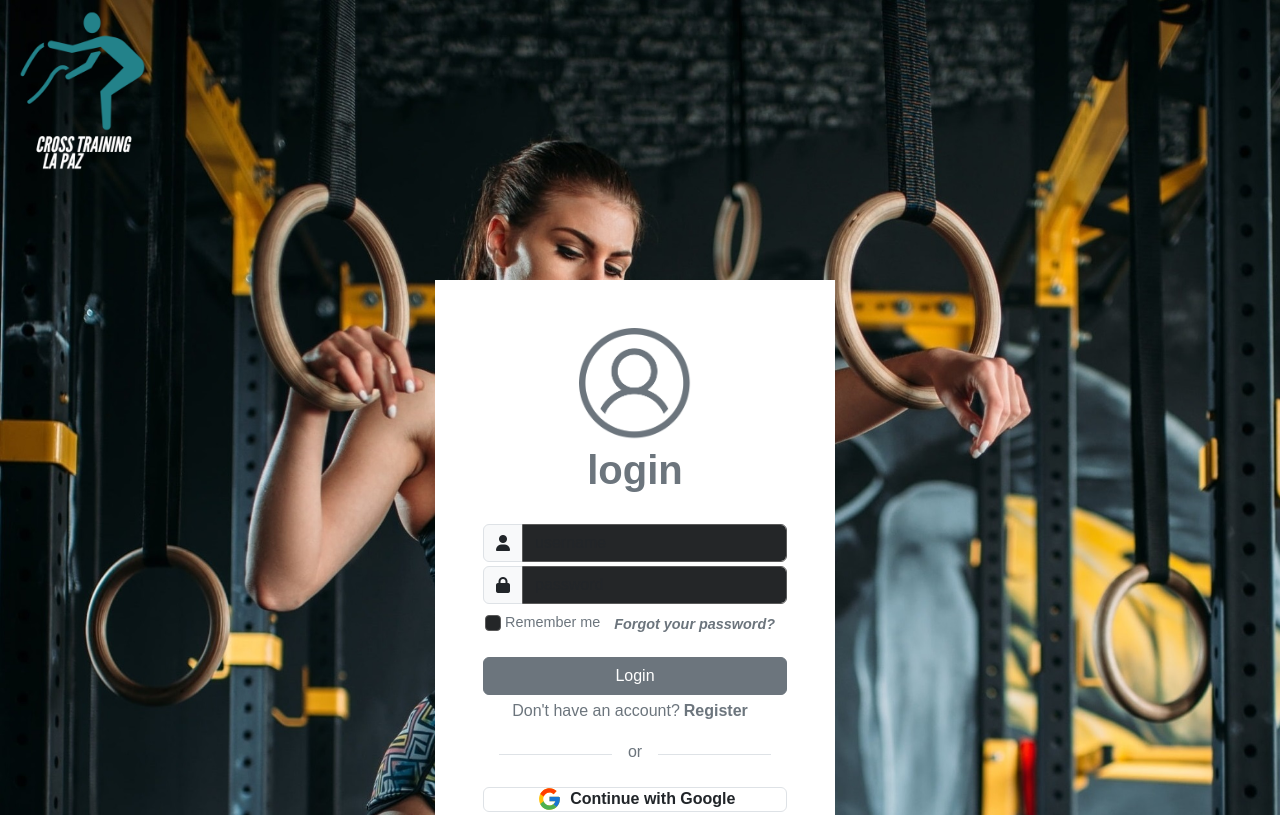
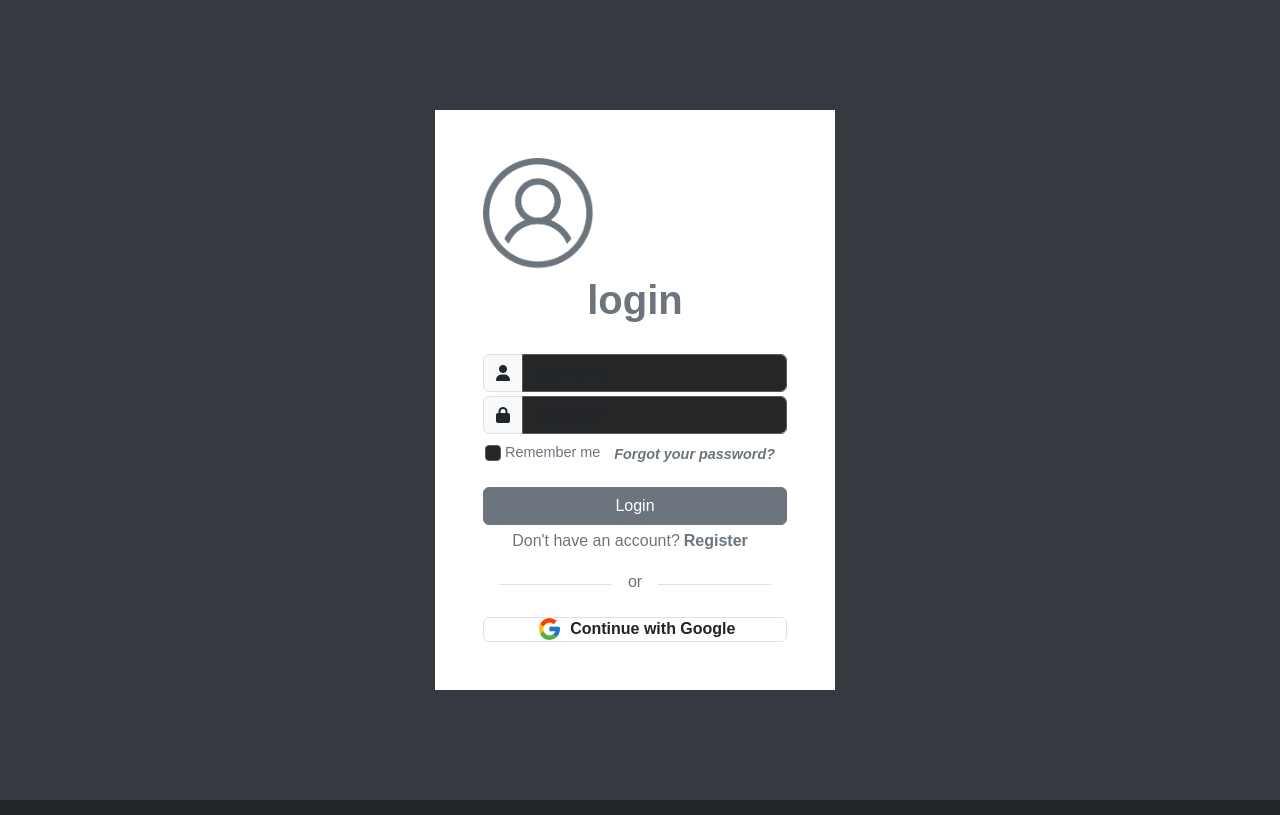
Before and after one commit to MatiazGz/Repo_Entrega, a plain HTML site: page iniciodesesion.html in a window 1280 px wide. Shown: the top 815 px of the page. Drawn offline with Linux system fonts and the light colour scheme.

Commit message:
probando estilos en inicio de sesion

```diff
--- a/css/style.css
+++ b/css/style.css
@@ -249,17 +249,3 @@ footer{
 .derechos p{
     color: rgba(255, 255, 255, 0.2);
 }
-/** INICIO DE SESION  **/
-.logimg{
-    display: flex;
-    justify-content: center;
-}
-.bodylogin{
-    background-image: url(../imagenes/fondo\ login.jpg);
-    background-repeat: no-repeat;
-    background-size: cover;
-}
-.logologin{
-    height: 170px;
-    padding-top: 5px;
-}
--- a/iniciodesesion.html
+++ b/iniciodesesion.html
@@ -14,7 +14,6 @@
   <header>
   </header>
   <body class="bodylogin">
-    <a href="index.html"><img class="logologin" src="./imagenes/logo.png" alt=""></a>
     <main class="d-flex justify-content-center align-items-center vh-100">
       <div class="bg-white p-5 text-secondary" style="width: 25rem;">
         <div class="logimg">
```
